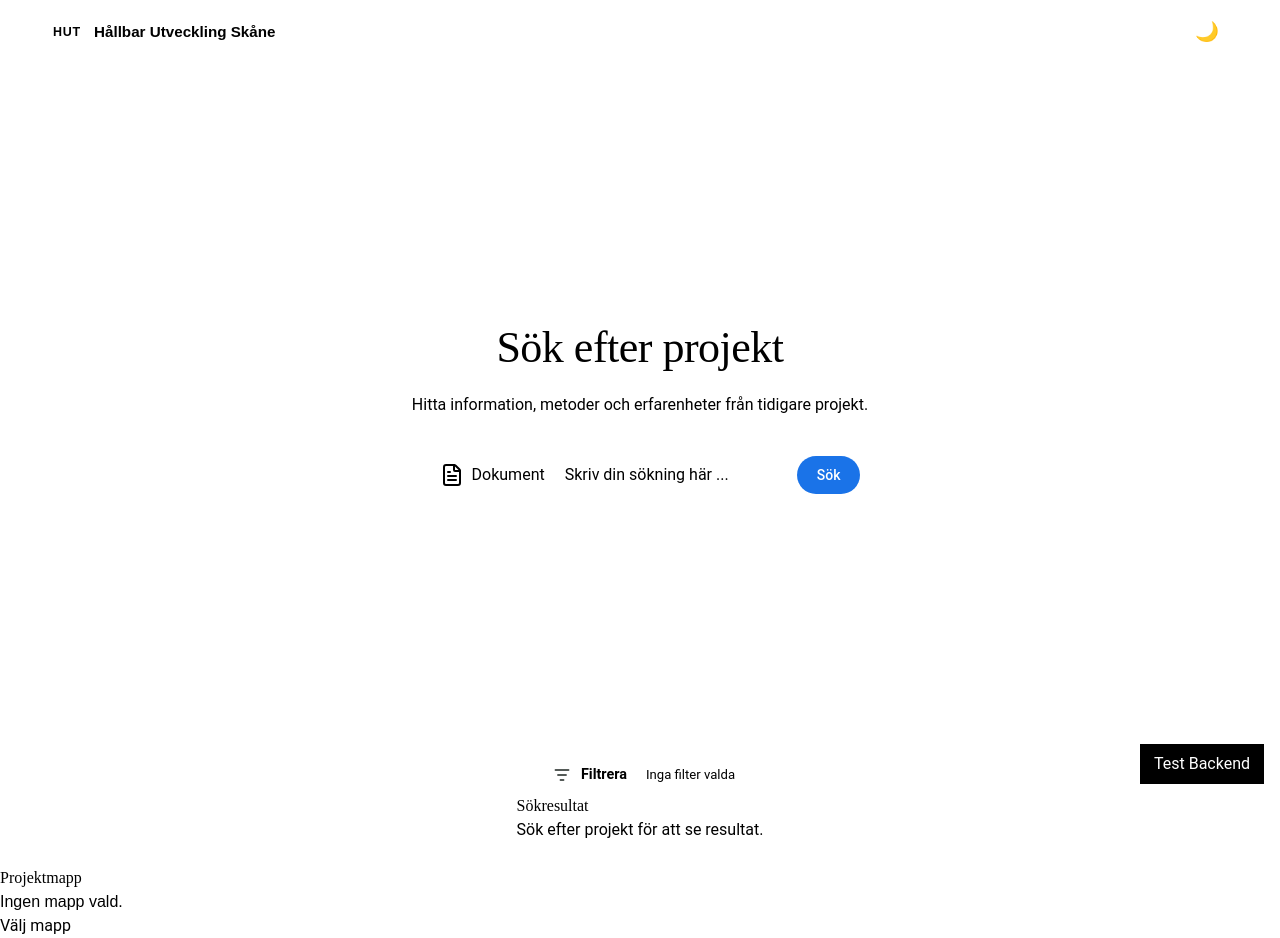
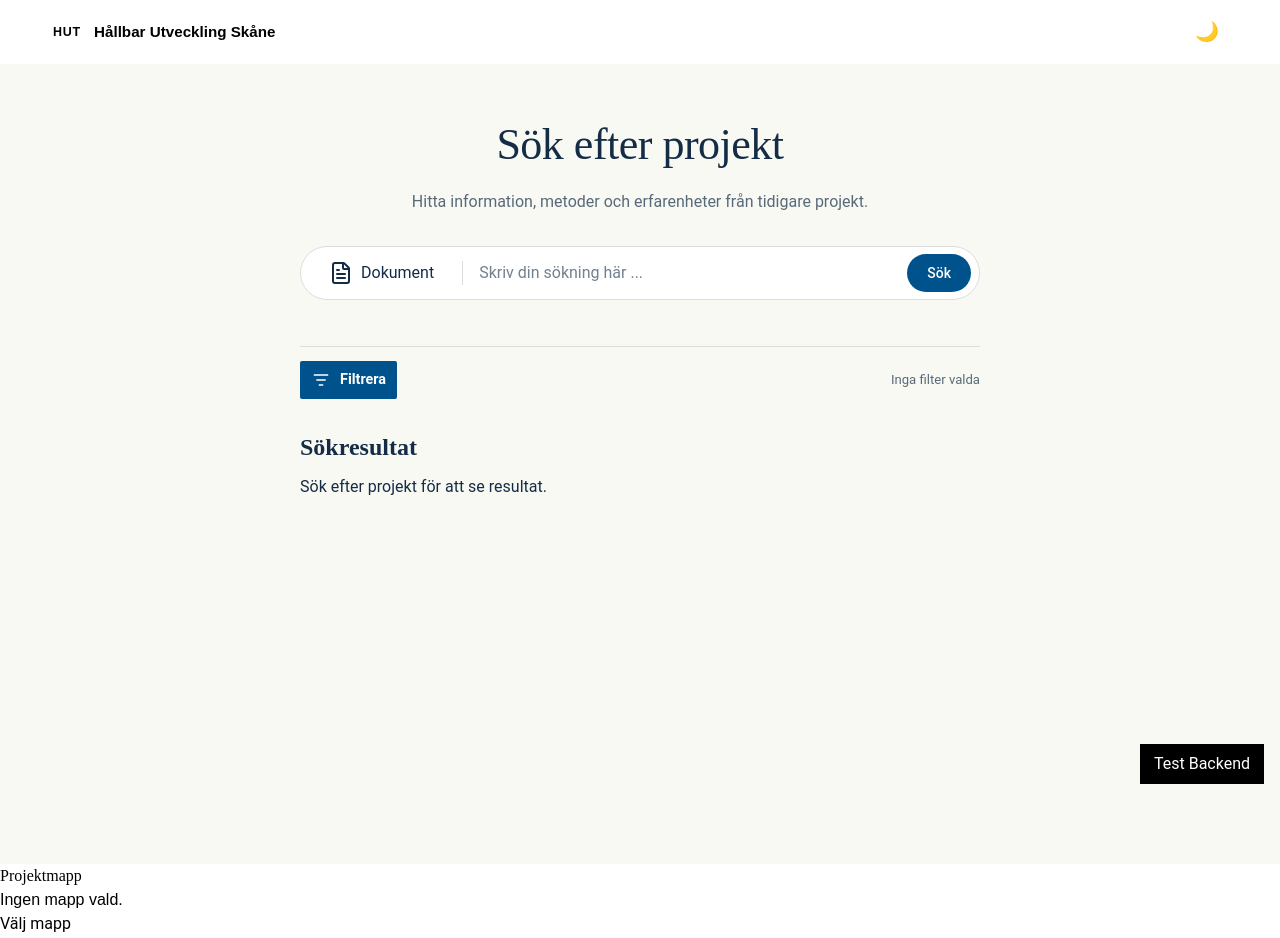
Before and after one commit to Gustav-HL/HUS-Examensprojekt, a React app in the folder SuSearch/frontend/: page / in a window 1280 px wide. Built offline with nearby package versions, Linux system fonts and the light colour scheme; the HTML template or start-up script is replaced by a standard one.

Commit message:
HU-354 style: migrate search components to Tailwind CSS

```diff
--- a/SuSearch/frontend/src/components/filters/ActiveFilters.css
+++ b/SuSearch/frontend/src/components/filters/ActiveFilters.css
@@ -1,17 +1,20 @@
+
+@reference "../../index.css";
 
 /* Displays the number of active filters */
 .active-filters {
-  display: inline-flex;
-  align-items: center;
-  color: var(--muted);
-  font-size: 0.82rem;
-  font-weight: 400;
-  white-space: nowrap;
+  @apply inline-flex items-center whitespace-nowrap text-[0.82rem]
+         font-normal text-navy/70;
 }
 
+/* Dark mode */
+:root[data-theme="dark"] .active-filters {
+  @apply text-white/75;
+}
+
+/* Responsive */
 @media (max-width: 520px) {
   .active-filters {
-    font-size: 0.8rem;
-    white-space: normal;
+    @apply whitespace-normal text-[0.8rem];
   }
 }
--- a/SuSearch/frontend/src/components/filters/FilterPanel.css
+++ b/SuSearch/frontend/src/components/filters/FilterPanel.css
@@ -1,104 +1,111 @@
+
+/* Shared Tailwind theme */
+@reference "../../index.css";
 
 /* Filter section */
 .filter-line {
-  display: flex;
-  align-items: center;
-  justify-content: space-between;
-  width: 100%;
-  gap: 12px;
-  padding-top: 14px;
-  margin: 14px 0 0;
-  border-top: 1px solid var(--line);
+  @apply flex w-full items-center justify-between
+         gap-3 border-t border-lightgray
+         pt-[14px] mt-[14px];
 }
 
 /* Filter button */
 .filter-button {
-  display: inline-flex;
-  align-items: center;
-  justify-content: center;
-  gap: 9px;
-  min-height: 38px;
-  padding: 0 6px;
-  border: 1px solid transparent;
-  border-radius: 2px;
-  background: var(--paper);
-  color: var(--green-dark);
-  font-size: 0.9rem;
-  font-weight: 600;
-  cursor: pointer;
+  @apply inline-flex items-center justify-center
+         gap-[9px] min-h-[38px]
+         px-[10px] py-0
+         border border-transparent rounded-[2px]
+         bg-primary text-white
+         text-[0.9rem] font-semibold
+         cursor-pointer transition-colors;
 }
 
+/* Hover */
 .filter-button:hover {
-  background: var(--hover);
+  @apply bg-secondary text-white;
 }
 
+/* Open filter state */
 .filter-button[aria-expanded="true"] {
-  background: var(--tint);
+  @apply bg-secondary text-white;
+}
+
+/* Keyboard accessibility */
+.filter-button:focus-visible {
+  @apply outline-2 outline-offset-2 outline-accent;
 }
 
 /* Filter icon */
 .filter-icon {
-  width: 20px;
-  height: 20px;
-  flex-shrink: 0;
-}
-
-/* Adjust icon colors in dark mode */
-:root[data-theme="dark"] .filter-icon {
-  filter: brightness(0) invert(1);
+  @apply w-5 h-5 shrink-0 brightness-0 invert;
 }
 
 /* Filter panel */
 .filter-panel {
-  display: none;
-  width: 100%;
-  padding-top: 16px;
+  @apply hidden w-full pt-4;
 }
 
+/* Open panel */
 .filter-panel.open {
-  display: block;
+  @apply block;
 }
 
 /* Filter layout */
 .filter-grid {
-  display: grid;
-  grid-template-columns: repeat(2, minmax(0, 1fr));
-  gap: 14px;
+  @apply grid grid-cols-2 gap-[14px];
 }
 
 /* Reset filters section */
 .filter-actions {
-  display: flex;
-  justify-content: flex-end;
-  margin-top: 14px;
+  @apply flex justify-end mt-[14px];
 }
 
 /* Reset button */
 .clear-button {
-  border: none;
-  background: transparent;
-  color: var(--green-dark);
-  padding: 8px 0;
-  font-weight: 700;
-  cursor: pointer;
+  @apply border-0 bg-transparent
+         text-primary px-0 py-2
+         font-bold cursor-pointer
+         transition-colors;
 }
 
+/* Reset button hover */
 .clear-button:hover {
-  text-decoration: underline;
+  @apply text-secondary underline;
 }
 
+/* Reset button keyboard focus */
+.clear-button:focus-visible {
+  @apply outline-2 outline-offset-2 outline-accent;
+}
+
+/* Dark mode */
+:root[data-theme="dark"] .filter-line {
+  @apply border-accent/20;
+}
+
+:root[data-theme="dark"] .clear-button {
+  @apply text-accent;
+}
+
+:root[data-theme="dark"] .clear-button:hover {
+  @apply text-white underline;
+}
+
+/* Responsive layout */
 @media (max-width: 720px) {
   .filter-grid {
-    grid-template-columns: 1fr;
+    @apply grid-cols-1;
   }
 
   .filter-line {
-    flex-wrap: wrap;
+    @apply flex-wrap;
   }
 }
 
+/* Reduced motion accessibility */
 @media (prefers-reduced-motion: reduce) {
-  .filter-button {
+  .filter-button,
+  .clear-button {
     transition: none;
   }
 }
--- a/SuSearch/frontend/src/components/results/ProjectCard.jsx
+++ b/SuSearch/frontend/src/components/results/ProjectCard.jsx
@@ -1,4 +1,5 @@
 import ProjectTags from "./ProjectTags";
+import './ProjectCard.css';
 /**
  * Displays a project card with its title, description,
  * optional details, tags section, and navigation button.
--- a/SuSearch/frontend/src/pages/ProjectPage.jsx
+++ b/SuSearch/frontend/src/pages/ProjectPage.jsx
@@ -1,5 +1,6 @@
 
 import RelatedProjects from '../components/displayProject/RelatedProjects';
+import ProjectFactCards from '../components/displayProject/ProjectFactCards';
 
 /**
  * Displays information about the selected project
--- a/SuSearch/frontend/src/pages/SearchPage.css
+++ b/SuSearch/frontend/src/pages/SearchPage.css
@@ -1,102 +1,185 @@
+
+@reference "../index.css";
+
+/* Main page */
+.search-page {
+  @apply min-h-screen bg-background text-navy;
+}
 
 .wrap {
-  min-height: 80vh;
-  display: flex;
-  flex-direction: column;
-  justify-content: center;
-  align-items: center;
-  padding: 24px;
-  font-family: 'Roboto', -apple-system, BlinkMacSystemFont, 'Segoe UI', Arial, sans-serif;
-  background-color: var(--paper);
-  color: var(--ink);
+  @apply mx-auto flex min-h-[80vh] w-full
+         flex-col items-center justify-start
+         gap-6 bg-background px-6 py-12
+         font-ui text-navy;
 }
 
+/* Shared section widths */
+.search-section,
+.filter-section,
+.results-section {
+  @apply w-full max-w-[680px] min-w-0;
+}
+
+/* Search section */
 .search-section {
-  width: 100%;
-  max-width: 680px;
-  display: flex;
-  flex-direction: column;
-  align-items: center;
+  @apply flex flex-col items-center;
 }
 
 .search-header {
-  text-align: center;
-  margin-bottom: 32px;
+  @apply mb-8 text-center;
 }
 
 .search-title {
-  font-size: 2.75rem;
-  font-weight: 500;
-  color: var(--ink);
-  letter-spacing: -0.5px;
-  margin: 0 0 12px 0;
+  @apply mb-3 text-[2.75rem] font-medium
+         tracking-[-0.5px] text-navy;
 }
 
 .search-subtitle {
-  font-size: 1rem;
-  color: var(--muted);
-  margin: 0;
-  line-height: 1.5;
+  @apply m-0 text-base leading-6 text-navy/70;
 }
 
+/* Search bar */
 .search-bar {
-  display: flex;
-  align-items: center;
-  width: 100%;
-  height: 52px;
-  background: var(--paper);
-  border: 1px solid var(--line);
-  border-radius: 9999px;
-  padding: 0 8px 0 12px;
-  transition: box-shadow 0.2s ease,
-              border-color 0.2s ease,
-              background-color 0.2s ease;
+  @apply flex min-h-[52px] w-full items-center
+         rounded-full border border-lightgray
+         bg-white py-1 pl-3 pr-2
+         transition-colors;
+}
+
+.search-bar:focus-within {
+  @apply border-secondary;
 }
 
 .folder-choice-wrapper {
-  display: flex;
-  align-items: center;
-  justify-content: center;
-  flex-shrink: 0;
+  @apply flex shrink-0 items-center justify-center;
 }
 
 .divider {
-  width: 1px;
-  height: 24px;
-  background-color: var(--line);
-  margin: 0 12px 0 8px;
-  flex-shrink: 0;
+  @apply mx-3 h-6 w-px shrink-0 bg-lightgray;
 }
 
+/* Text search */
 .text-search-wrapper {
-  flex: 1;
-  display: flex;
-  align-items: center;
-  min-width: 0;
+  @apply flex min-w-0 flex-1 items-center;
 }
 
 .text-search-wrapper input {
-  width: 100%;
-  border: none;
-  outline: none;
-  background: transparent;
-  font-size: 16px;
-  color: var(--ink);
-  padding: 8px 4px;
+  @apply w-full border-0 bg-transparent
+         px-1 py-2 text-base text-navy
+         outline-none;
 }
 
 .text-search-wrapper input::placeholder {
-  color: var(--muted);
+  @apply text-navy/60;
 }
 
+/* Search button */
 .search-submit-btn {
-  height: 38px;
-  padding: 0 20px;
-  margin-left: 8px;
-  border: none;
-  border-radius: 9999px;
-  background-color: #1a73e8;
-  color: #ffffff;
-  font-size: 14px;
-  font-weight: 500;
+  @apply ml-2 h-[38px] cursor-pointer
+         rounded-full border-0 bg-primary
+         px-5 text-sm font-medium text-white
+         transition-colors;
 }
+
+.search-submit-btn:hover {
+  @apply bg-secondary;
+}
+
+.search-submit-btn:disabled {
+  @apply cursor-not-allowed opacity-60;
+}
+
+/* Selected document */
+.selected-doc-container {
+  @apply mt-3 w-full;
+}
+
+/* Filters and results */
+.filter-section {
+  @apply mt-2;
+}
+
+.results-section {
+  @apply mt-2;
+}
+
+.results-section h2 {
+  @apply mb-3 text-2xl font-semibold;
+}
+
+/* Dark mode */
+:root[data-theme="dark"] .search-page,
+:root[data-theme="dark"] .wrap {
+  @apply bg-navy text-white;
+}
+
+:root[data-theme="dark"] .search-title {
+  @apply text-white;
+}
+
+:root[data-theme="dark"] .search-subtitle {
+  @apply text-white/75;
+}
+
+:root[data-theme="dark"] .search-bar {
+  @apply border-accent/40 bg-primary/20;
+}
+
+:root[data-theme="dark"] .divider {
+  @apply bg-accent/40;
+}
+
+:root[data-theme="dark"] .text-search-wrapper input {
+  @apply text-white;
+}
+
+:root[data-theme="dark"] .text-search-wrapper input::placeholder {
+  @apply text-white/60;
+}
+
+:root[data-theme="dark"] .search-submit-btn {
+  @apply bg-accent text-navy;
+}
+
+:root[data-theme="dark"] .search-submit-btn:hover {
+  @apply bg-secondary text-white;
+}
+
+:root[data-theme="dark"] .results-section {
+  @apply text-white;
+}
+
+/* Responsive layout */
+@media (max-width: 640px) {
+  .wrap {
+    @apply px-4 py-8;
+  }
+
+  .search-title {
+    @apply text-[2rem];
+  }
+
+  .search-bar {
+    @apply flex-wrap gap-2 rounded-[20px]
+           px-3 py-2;
+  }
+
+  .divider {
+    @apply hidden;
+  }
+
+  .text-search-wrapper {
+    @apply min-w-[140px];
+  }
+
+  .search-submit-btn {
+    @apply ml-0;
+  }
+}
+
+@media (prefers-reduced-motion: reduce) {
+  .search-bar,
+  .search-submit-btn {
+    transition: none;
+  }
+}
--- a/SuSearch/frontend/src/pages/SearchPage.jsx
+++ b/SuSearch/frontend/src/pages/SearchPage.jsx
@@ -9,10 +9,10 @@ import DisplaySelectedDocumentTitle from '../components/search/DisplaySelectedDo
 
 import FilterPanel from '../components/filters/FilterPanel';
 
-//import ResultCount from '../components/results/ResultCount';
+// import ResultCount from '../components/results/ResultCount';
 import SearchResults from '../components/results/SearchResults';
 
-import './SearchPage.css'
+import './SearchPage.css';
 
 /**
  * Main search page for SuSearch.
@@ -78,7 +78,6 @@ export default function SearchPage({
     <main className="search-page">
       <div className="wrap">
 
-        <div className="wrap">
         <section
           className="search-section"
           aria-labelledby="search-heading"
@@ -97,7 +96,7 @@ export default function SearchPage({
               <DocumentSearch onFileChange={setSelectedDocument} />
             </div>
 
-              <div className=""  />
+            <div className="divider" aria-hidden="true" />
 
             <div className="text-search-wrapper">
               <TextSearch
@@ -106,7 +105,11 @@ export default function SearchPage({
               />
             </div>
 
-              <button type="submit" className="search-submit-btn" disabled={loading}>
+            <button
+              type="submit"
+              className="search-submit-btn"
+              disabled={loading}
+            >
               {loading ? 'Söker...' : 'Sök'}
             </button>
           </form>
@@ -120,7 +123,6 @@ export default function SearchPage({
             </div>
           )}
         </section>
-        </div>
 
         <section
           className="filter-section"
@@ -142,6 +144,7 @@ export default function SearchPage({
           <h2 id="results-heading">
             Sökresultat
           </h2>
+
           {/*
           {!loading && hasSearched && (
             <ResultCount count={results.length} />
@@ -149,7 +152,7 @@ export default function SearchPage({
           */}
 
           {loading ? (
-            <LoadingSpinner message='Söker efter projekt...'/>
+            <LoadingSpinner message="Söker efter projekt..." />
           ) : results.length > 0 ? (
             <SearchResults
               results={results}
```
Also changed, not shown: SuSearch/frontend/src/components/filters/AreaFilter.css (+31 -31 lines), SuSearch/frontend/src/components/filters/MethodFilter.css (+31 -32 lines), SuSearch/frontend/src/components/results/ProjectCard.css (+74 -65 lines), SuSearch/frontend/src/components/results/SearchResults.css (+17 -13 lines), SuSearch/frontend/public/images/chevron-down-light.svg (added), SuSearch/frontend/public/images/chevron-down.svg (added). Lines whose indentation alone changed are shown as unchanged.
